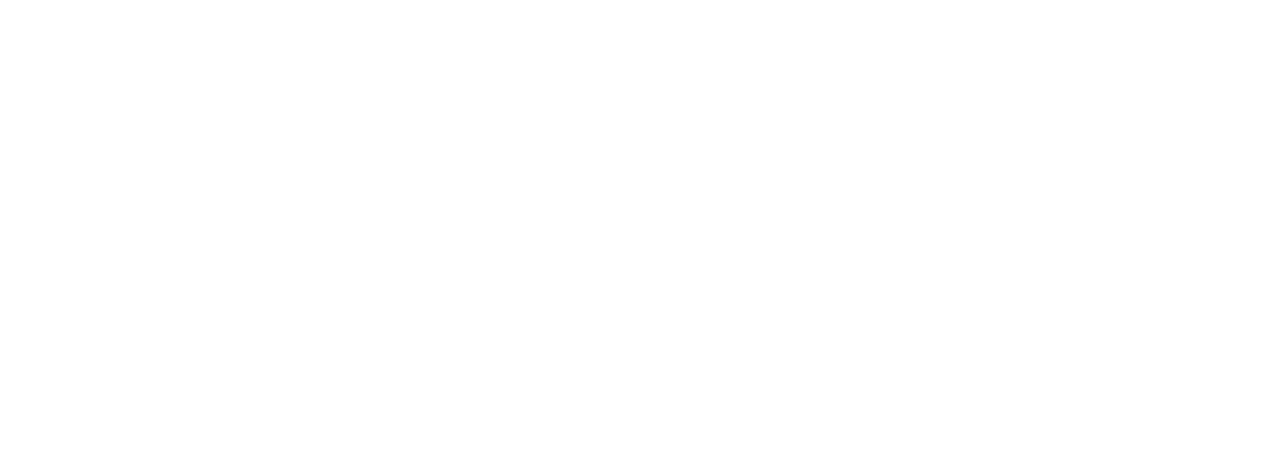
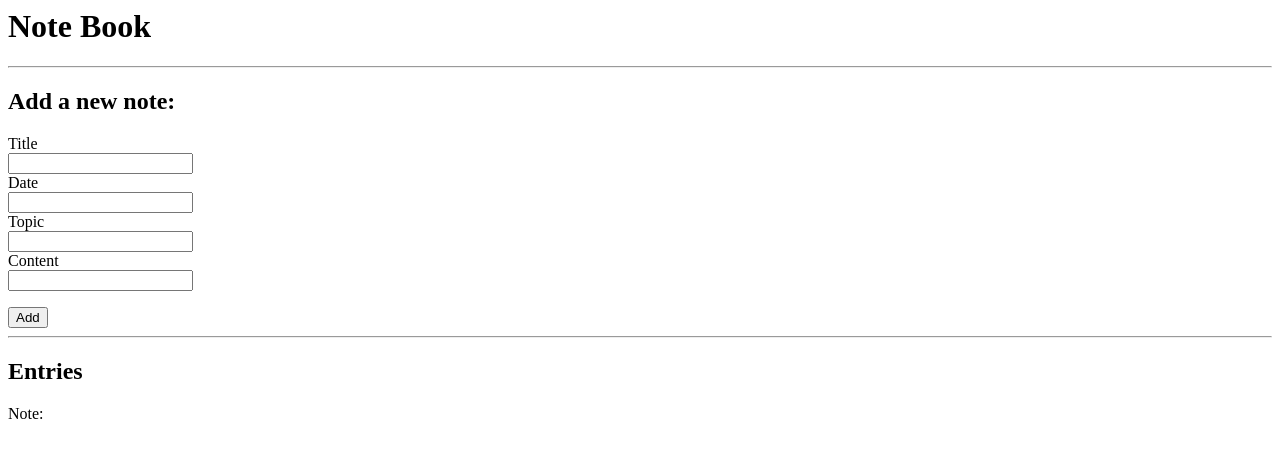
Before and after one commit to kylechinick/note-taker, a plain HTML site: page src/index.html in a window 1280 px wide. Drawn offline with Linux system fonts and the light colour scheme.

Commit message:
Add initial elements/layout

```diff
--- a/src/index.html
+++ b/src/index.html
@@ -1 +1,54 @@
-<!-- test code -->
+<html>
+  <head>
+    <title>Note Book</title>
+    <link rel="preconnect" href="https://fonts.googleapis.com">
+    <link rel="preconnect" href="https://fonts.gstatic.com" crossorigin>
+    <link href="https://fonts.googleapis.com/css2?family=Old+Standard+TT:wght@700&display=swap" rel="stylesheet">
+  </head>
+  <body>
+    <div class="container">
+      <h1>Note Book</h1>
+      <div class="row">
+        <div class="col-md-6">
+          <hr>
+          <h2>Add a new note:</h2>
+          <form id="new-note">
+            <div class="form-group">
+              <label for="new-title">Title</label>
+              <br>
+              <input type="text"  class="form-control" id="new-title">
+            </div>
+            <div class="form-group">
+              <label for="new-date">Date</label>
+              <br>
+              <input type="text"  class="form-control" id="new-date">
+            </div>
+            <div class="form-group">
+              <label for="new-topic">Topic</label>
+              <br>
+              <input type="text"  class="form-control" id="new-topic">
+            </div>
+            <div class="form-group">
+              <label for="new-content">Content</label>
+              <br>
+              <input type="text-area"  class="form-control" id="new-content">
+            </div>
+            </div>
+            <button type="submit" class="btn-primary">Add</button>
+          </form>
+          <hr>
+          <h2>Entries</h2>
+          <ul id="entries">
+          </ul>
+        </div>
+        <div class="col-md-6">
+          <div id="show-note">
+            <p>Note: <span class="saved-note"></span></p>
+            <div id="buttons">
+            </div>
+          </div>
+        </div>
+      </div>
+    </div>
+  </body>
+</html>
```
